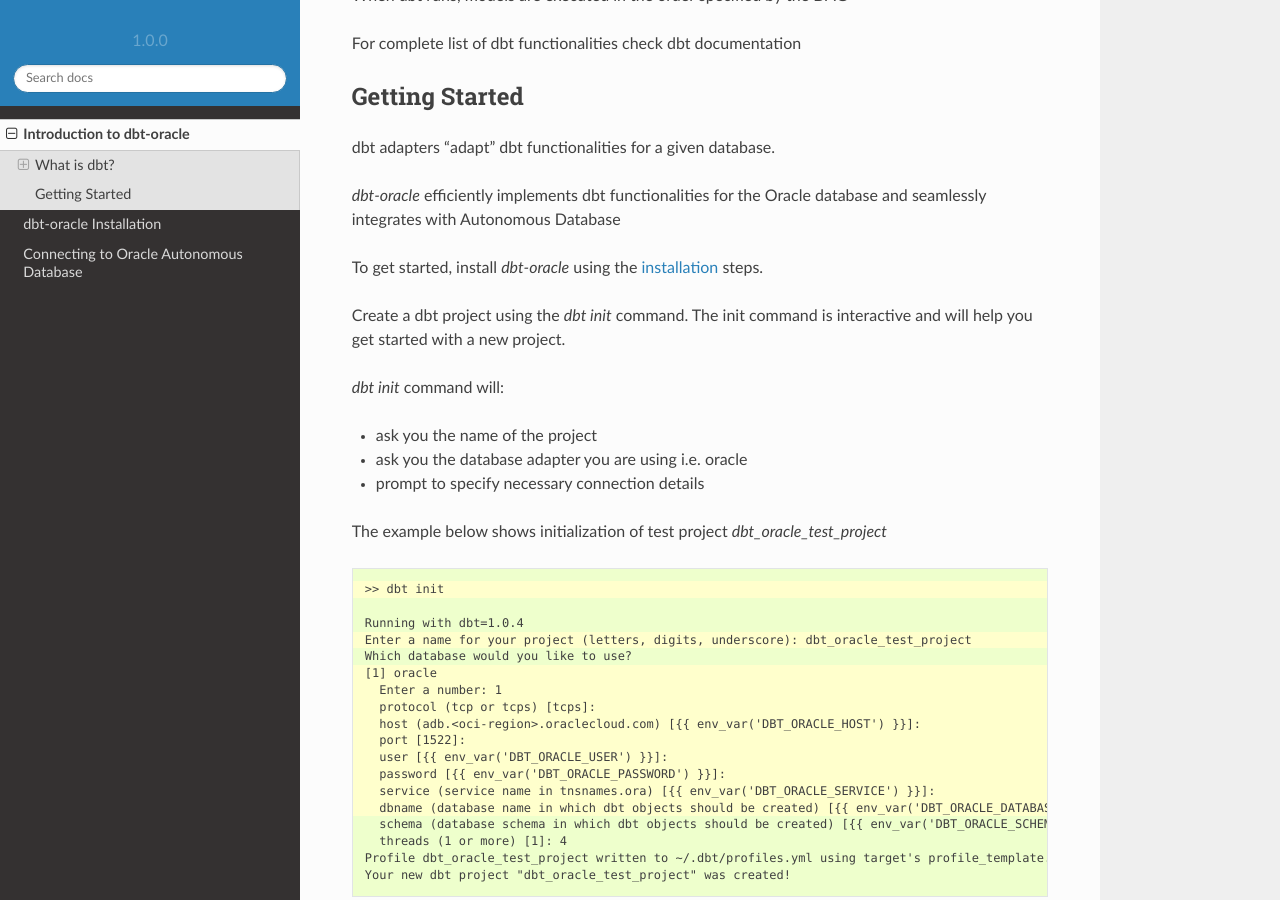
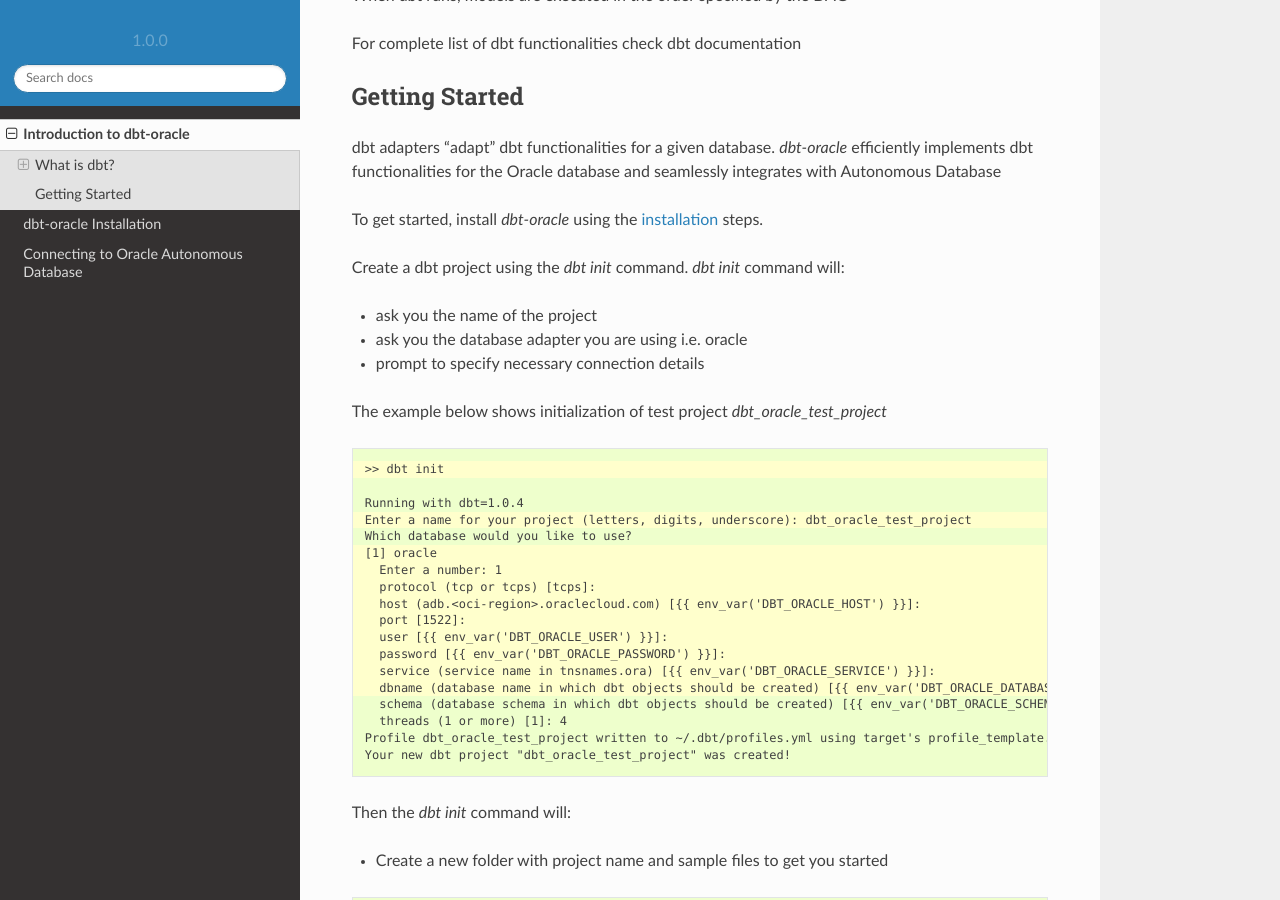
Before and after one commit to oracle/dbt-oracle, a Sphinx documentation site: the page built from doc/source/user_guide/introduction.rst, in a window 1280 px wide and 900 px high, scrolled down 1193 px. Built offline with Sphinx 7.4.7 and the Read the Docs theme 2.0.0, drawn with Linux system fonts in a browser that asks for light colours.

Commit message:
Updated documentation text

```diff
--- a/doc/source/user_guide/introduction.rst
+++ b/doc/source/user_guide/introduction.rst
@@ -52,15 +52,11 @@
 
 Getting Started
 ---------------
-dbt adapters "adapt" dbt functionalities for a given database.
-
-`dbt-oracle` efficiently implements dbt functionalities for the Oracle database and seamlessly integrates with Autonomous Database
+dbt adapters "adapt" dbt functionalities for a given database. `dbt-oracle` efficiently implements dbt functionalities for the Oracle database and seamlessly integrates with Autonomous Database
 
 To get started, install `dbt-oracle` using the :ref:`installation <installation>` steps.
 
-Create a dbt project using the `dbt init` command. The init command is interactive and will help you get started with a new project.
-
-`dbt init` command will:
+Create a dbt project using the `dbt init` command. `dbt init` command will:
 
 * ask you the name of the project
 * ask you the database adapter you are using i.e. oracle
```
Also changed, not shown: README.md (+2 -2 lines).
